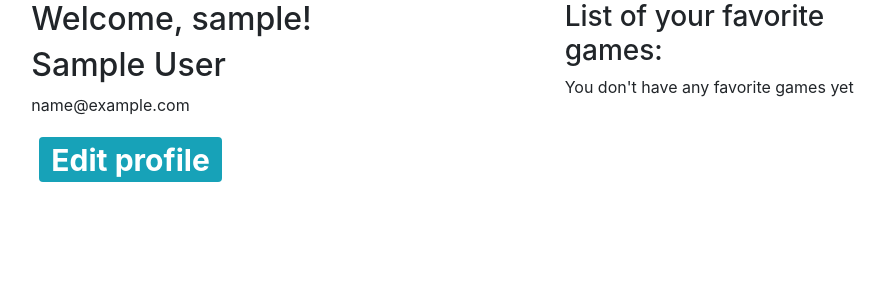
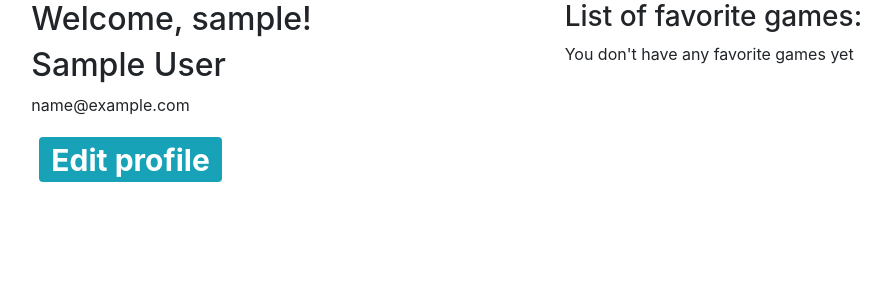
Before and after one commit to Nderkovich/GameMuster, a Django app: template profiles/templates/Profiles/profile.html in a window 1280 px wide. Shown: the part 66-366 px from the top of the page, without its empty margins (357-1248 px from the left). Run offline with Django 3.2, Linux system fonts and the light colour scheme; the template is opened without the code that fills it: values that come from a table or form of the project are taken from there, others are empty; the visitor is signed in with stand-in values (Sample User, id 1); data comes from the database, SQL or seed files in the repository; parts of the project's set-up code (start-up, migrations or seed data) failed here and were passed over; some libraries are stand-ins or nearby versions.

Commit message:
Changed heading so it looks fine for other users

```diff
--- a/profiles/templates/Profiles/profile.html
+++ b/profiles/templates/Profiles/profile.html
@@ -27,7 +27,7 @@ Profile
                 {% endif %}
         </div>
         <div class="col-sm">
-                <h3>List of your favorite games:</h3>
+                <h3>List of favorite games:</h3>
                 {% if user_favorites %}
                         {% for game in user_favorites %}
                         <a href="/game/{{ game.id }}" style="color: inherit">{{game.name}}</a>
```
